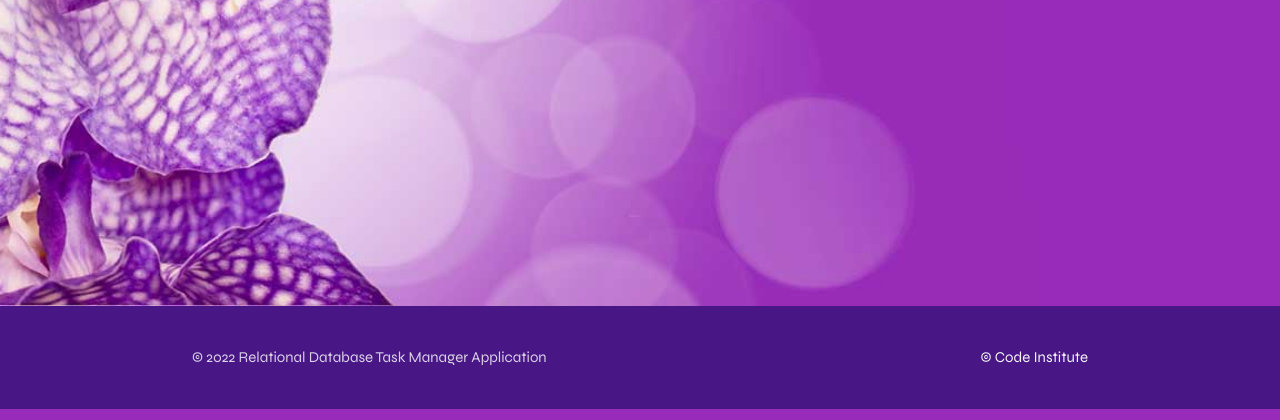
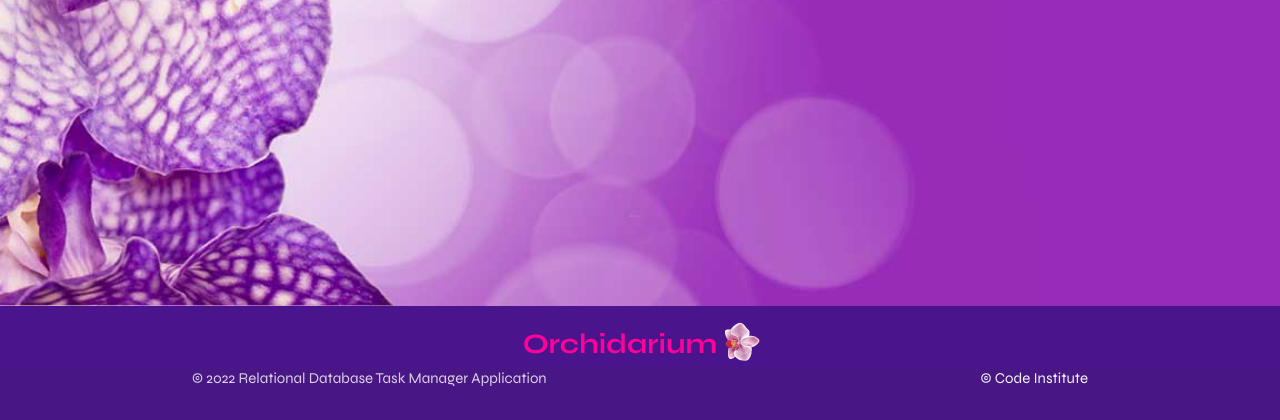
Before and after one commit to JoyZadan/relational-task-manager, a Flask app: page / in a window 1280 px wide. Shown: the part 494-914 px from the top of the page. Run offline with Flask 2, Linux system fonts and the light colour scheme; some libraries are stand-ins or nearby versions.

Commit message:
Enhancement: add mock logo to footer sectionto practice and complete styling of footer

```diff
--- a/taskmanager/static/css/style.css
+++ b/taskmanager/static/css/style.css
@@ -149,13 +149,25 @@ main {
     padding-top: 0 !important;
 }
 
+.footer-logo {
+    display: flex;
+    justify-content: center;
+    align-items: center;
+    margin: 0 auto !important;
+    padding-top: .75rem;
+}
+
+.footer-copyright {
+    padding-top: 0 !important;
+    padding-bottom: 0 !important;
+}
+
+.footer-margin {
+    margin-top: 0 !important;
+}
 
 
-
-
-
-
-/* media queries */
+/* MEDIA QUERIES */
 
 @media screen and (max-width: 26.875em) {
     #logo {
--- a/taskmanager/templates/base.html
+++ b/taskmanager/templates/base.html
@@ -47,8 +47,9 @@
     </main>
 
     <footer class="page-footer footer-custom purple darken-4">
+        <img class="footer-logo" src="../static/images/orchidarium-logo.png" alt="Orchidarium logo">
         <div class="footer-copyright">
-            <div class="container adj-margin">
+            <div class="container adj-margin footer-margin">
                 © 2022 Relational Database Task Manager Application
                 <a
                     class="grey-text text-lighten-4 right" href="https://codeinstitute.net"
```
Also changed, not shown: taskmanager/static/images/orchidarium-logo.png (added), 1 other file.
